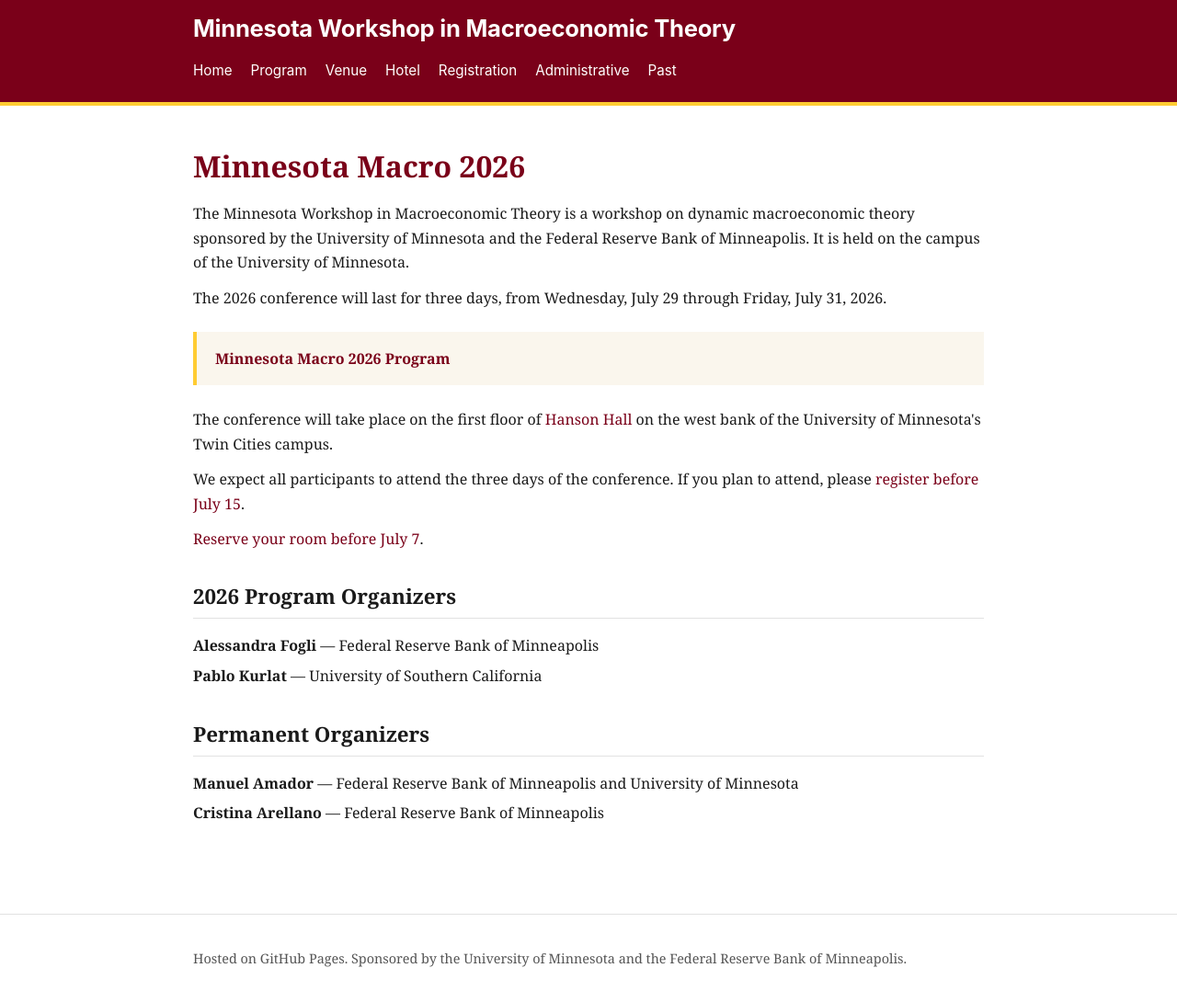
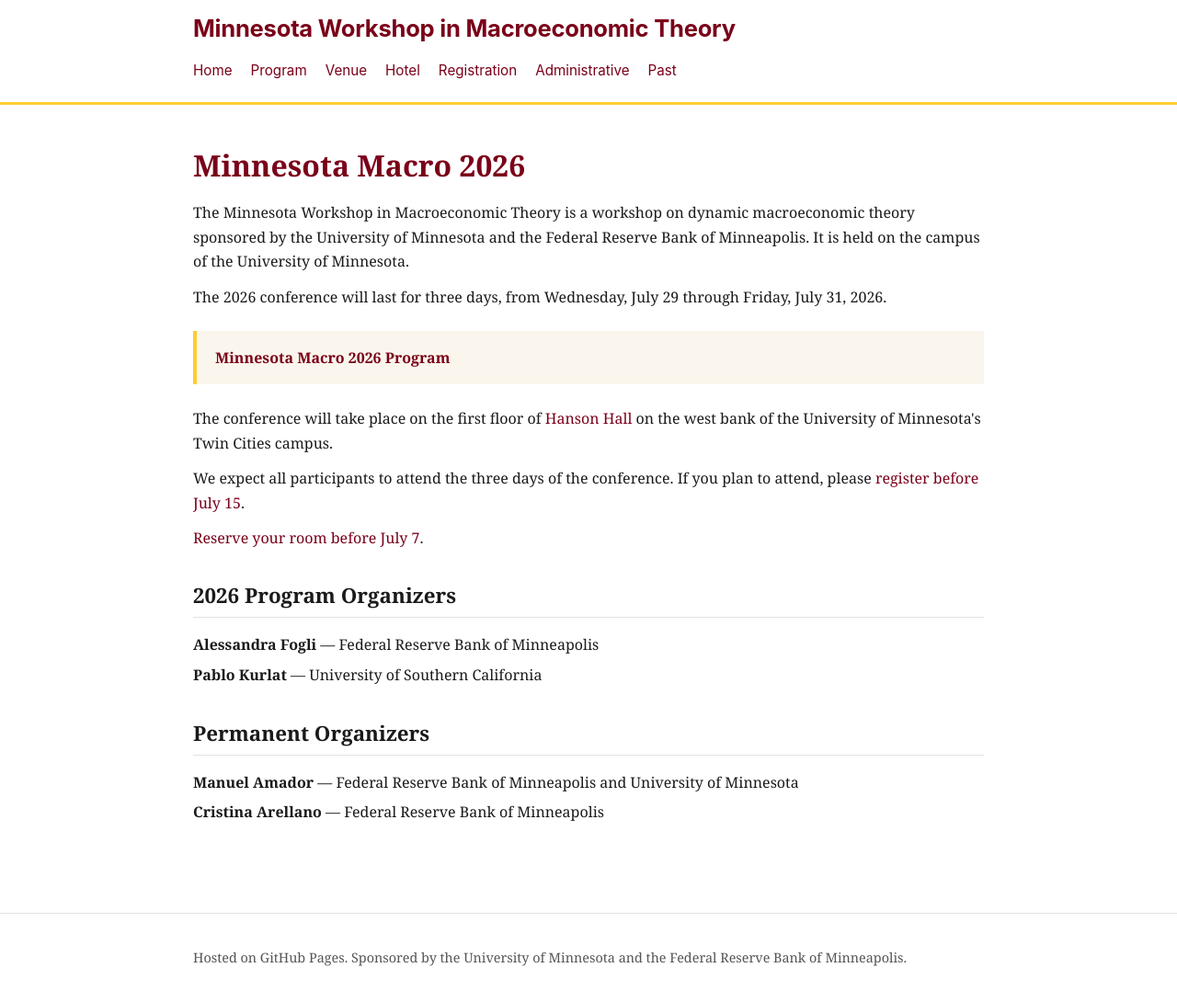
Before and after one commit to mnmacro/mnmacro.github.io, a Jekyll site: the page built from index.md, in a window 1280 px wide and 1090 px high. Shown: the whole window at 92% size. Built offline with Jekyll 4.4.1, drawn with Linux system fonts in a browser that asks for light colours.

Commit message:
Switch header back to white background with maroon text
Keeps the larger title from the previous iteration and the gold underline,
just lighter overall — title and nav are maroon on white.

Co-Authored-By: Claude Opus 4.7 (1M context) <noreply@anthropic.com>

```diff
--- a/assets/css/style.css
+++ b/assets/css/style.css
@@ -34,10 +34,10 @@ a:hover { text-decoration: underline; }
 
 /* Header */
 .site-header {
-  background: var(--maroon);
-  color: #fff;
+  background: #fff;
+  color: var(--ink);
   padding: 1rem 0;
-  border-bottom: 4px solid var(--gold);
+  border-bottom: 3px solid var(--gold);
   position: sticky;
   top: 0;
   z-index: 100;
@@ -52,7 +52,7 @@ a:hover { text-decoration: underline; }
 }
 
 .site-title {
-  color: #fff;
+  color: var(--maroon);
   font-family: var(--font-sans);
   font-size: 1.6rem;
   font-weight: 700;
@@ -73,7 +73,7 @@ a:hover { text-decoration: underline; }
 }
 
 .site-nav a {
-  color: #fff;
+  color: var(--maroon);
   font-family: var(--font-sans);
   font-size: 0.95rem;
 }
```
